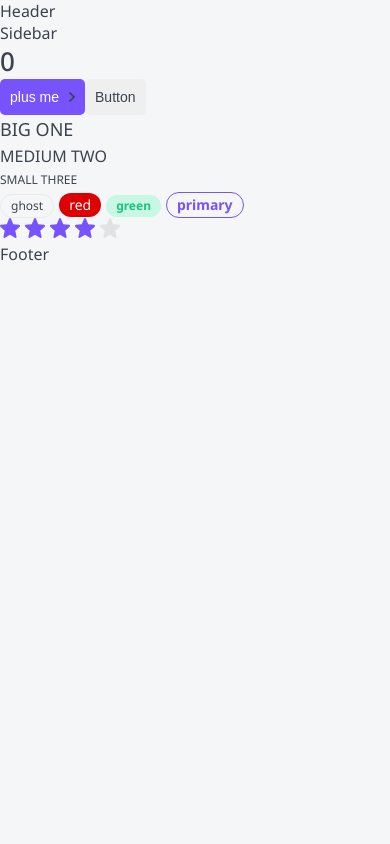
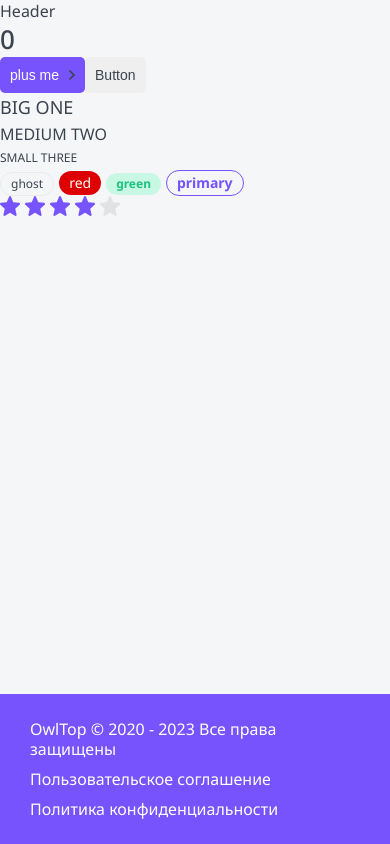
Before and after one commit to vastolya/Rating-Application-TypeScript-Next.js, a Next.js app: page / in a window 390 px wide. Built offline with nearby package versions, Linux system fonts and the light colour scheme.

Commit message:
grid added, footer comp added, date-fns added

```diff
--- a/layout/Footer/Footer.module.css
+++ b/layout/Footer/Footer.module.css
@@ -0,0 +1,23 @@
+.footer {
+	display: grid;
+
+	padding: 25px 30px;
+
+	color: var(--white);
+	background: var(--primary);
+
+	font-size: 16px;
+	line-height: 20px;
+	grid-template-columns: 1fr auto auto;
+	gap: 10px 40px;
+}
+
+.footer a:hover {
+	color: var(--gray-ligth);
+}
+
+@media (max-width: 765px) {
+	.footer {
+		grid-template-columns: 1fr;
+	}
+}
--- a/layout/Footer/Footer.tsx
+++ b/layout/Footer/Footer.tsx
@@ -1,7 +1,16 @@
 import { FooterProps } from "./Footer.props";
 import styles from "./Footer.module.css";
 import cn from "classnames";
+import {format} from 'date-fns';
 
-export const Footer = ({ ...props }: FooterProps): JSX.Element => {
-  return <div {...props}>Footer</div>;
+export const Footer = ({ className, ...props }: FooterProps): JSX.Element => {
+  return (
+    <footer className={cn(className, styles.footer)} {...props}>
+      <div>
+        OwlTop © 2020 - {format(new Date(), 'yyyy')} Все права защищены
+      </div>
+      <a href="#" target="_blank">Пользовательское соглашение</a>
+      <a href="#" target="_blank">Политика конфиденциальности</a>
+    </footer>
+  );
 };
--- a/layout/Layout.module.css
+++ b/layout/Layout.module.css
@@ -0,0 +1,48 @@
+.wrapper {
+	display: grid;
+	grid-template: auto 230px minmax(320px, 1200px) auto;
+	grid-template-rows: auto 1fr auto;
+	grid-template-areas:
+		". header header ."
+		". sidebar body ."
+		"footer footer footer footer";
+
+	min-height: 100vh;
+	gap: 0 30px;
+}
+
+.header {
+	grid-area: header;
+
+	display: none;
+}
+
+.sidebar {
+	grid-area: sidebar;
+}
+
+.body {
+	grid-area: body;
+}
+
+.footer {
+	grid-area: footer;
+}
+
+@media (max-width: 765px) {
+	.wrapper {
+		grid-template-columns: minmax(320px, 1fr);
+		grid-template-areas:
+			"header"
+			"body"
+			"footer";
+	}
+
+	.sidebar {
+		display: none;
+	}
+
+	.header {
+		display: block;
+	}
+}
--- a/layout/Layout.tsx
+++ b/layout/Layout.tsx
@@ -8,14 +8,14 @@
 
 const Layout = ({ children }: LayoutProps): JSX.Element => {
   return (
-    <>
-      <Header />
-      <div>
-        <Sidebar />
-        <div>{children}</div>
-      </div>
-      <Footer />
-    </>
+    <div className={styles.wrapper}>
+      <Header className={styles.header}/>
+
+      <Sidebar className={styles.sidebar}/>
+      <div className={styles.body}>{children}</div>
+
+      <Footer className={styles.footer}/>
+    </div>
   );
 };
 
--- a/package.json
+++ b/package.json
@@ -15,6 +15,7 @@
     "@types/react": "18.0.28",
     "@types/react-dom": "18.0.11",
     "classnames": "^2.3.2",
+    "date-fns": "^2.29.3",
     "next": "13.2.3",
     "react": "18.2.0",
     "react-dom": "18.2.0",
```
Also changed, not shown: 1 other file (tests, documents, lock files or other folders).
